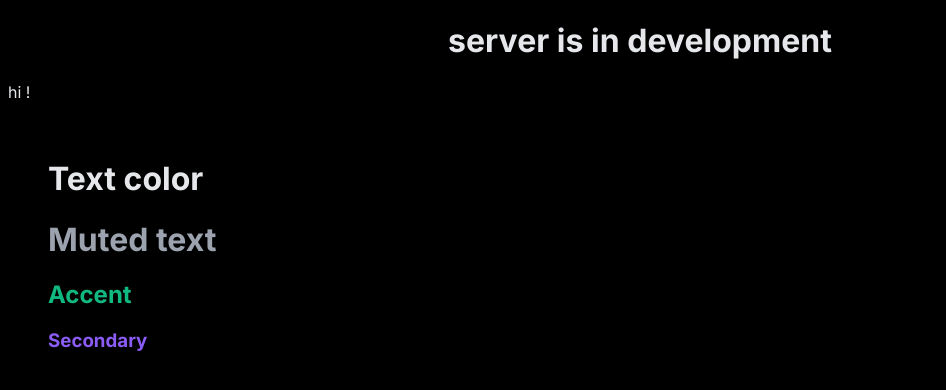
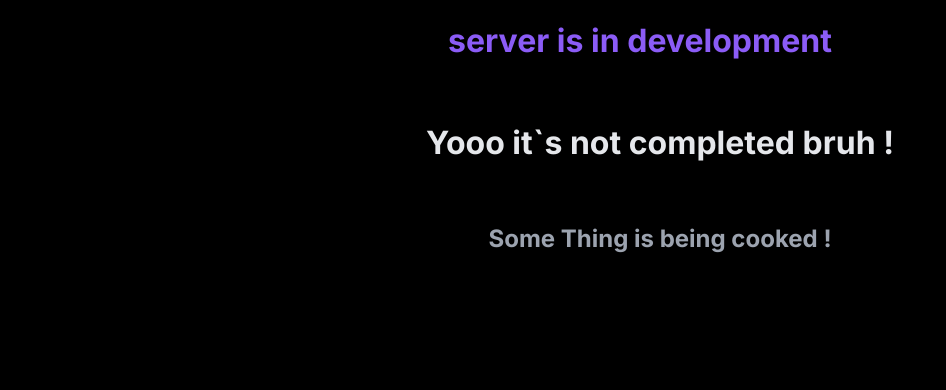
Before and after one commit to Shishir-Kc/Portfolio, a Django app: page / in a window 1280 px wide. Shown: the top 390 px of the page, without its empty margins (0-946 px from the left). Run offline with Django 5.2, Linux system fonts and the light colour scheme.

Commit message:
some thing is cooking up !

```diff
--- a/Portfolio/Home/templates/block/index.html
+++ b/Portfolio/Home/templates/block/index.html
@@ -9,19 +9,23 @@
     <link rel="stylesheet" href="{% static "Home/css/block.css" %}">
 </head>
 <body>
-   <center>  <h1 style="color: #E5E7EB ;"> server is in development </h1>
-    </center>
+   <center>  <h1 style="color: #8B5CF6;"> server is in development </h1> <br>
+    {% comment %} </center>
     <p style="color: #E5E7EB;">
                  hi !
     </p><br>
-
+     {% endcomment %}
     <ul>
         <li>
 
-            <h1 style="color: #E5E7EB ;"> Text color </h1>
-            <h1 style="color: #9CA3AF;"> Muted text </h1>
+           <center>  <h1 style="color: #E5E7EB ;"> Yooo it`s not completed bruh ! </h1> <br>
+           </center>
+
+           <center><h2 style="color: #9CA3AF;"> Some Thing is being cooked ! <h2> </center>
+
+            {% comment %} <h1 style="color: #9CA3AF;"> Muted text </h1>
             <h2 style="color: 	#10B981;"> Accent</h2>
-            <h3 style="color: 	#8B5CF6;"> Secondary</h3>
+            <h3 style="color: 	#8B5CF6;"> Secondary</h3> {% endcomment %}
 
         </li>
 
```
